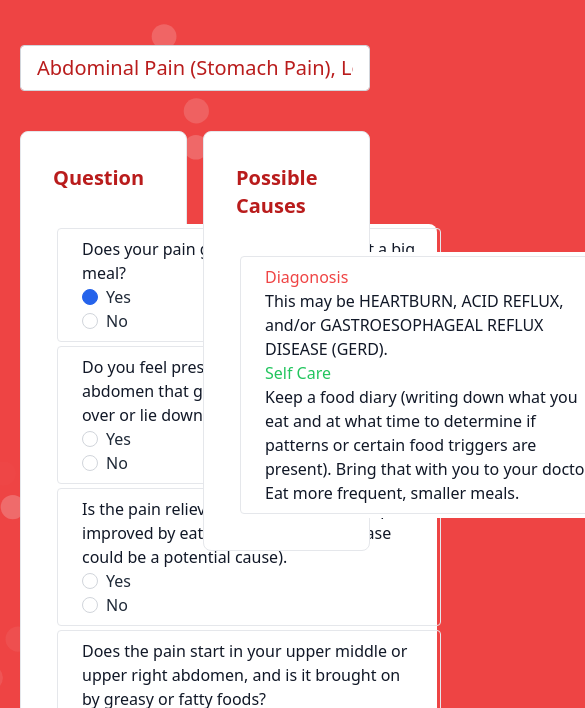
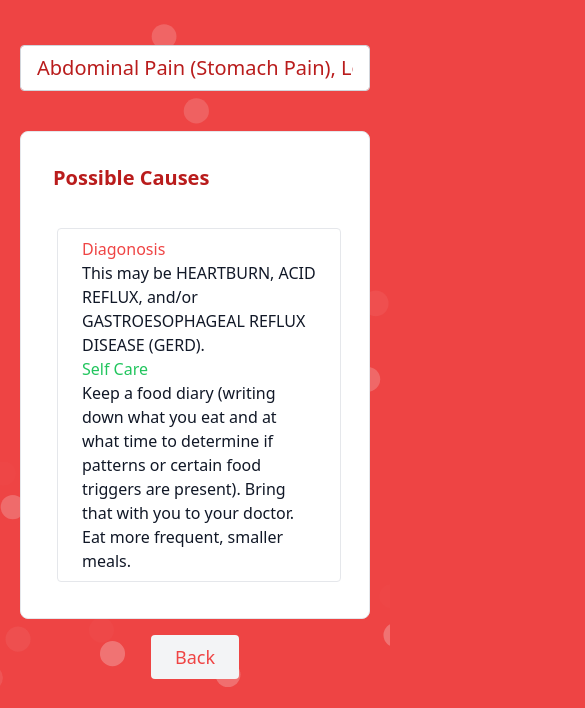
Before and after one commit to surajkushvaha/arogyam, a plain HTML site: page symptomps.html in a window 390 px wide. Both pictures are taken after a click on the radio button 90 px from the left and 420 px from the top of the page. Shown: the part 123-831 px from the top of the page, 585 px wide, since content can reach past the window. Drawn offline with Linux system fonts and the light colour scheme.

Commit message:
made kind of responsive

```diff
--- a/symptomps.html
+++ b/symptomps.html
@@ -31,6 +31,34 @@
         header * {
             color: aliceblue;
         }
+
+        #btnCau {
+            display: none;
+        }
+
+        #Cau,
+        #Que {
+            display: block;
+        }
+
+        @media only screen and (max-width: 650px) {
+
+            #Que,
+            #Cau {
+                grid-column: 1/3;
+                gap: 0;
+                width: auto;
+            }
+
+            #Questions,
+            #possibleQue {
+                width: auto;
+            }
+
+            #Cau {
+                display: none;
+            }
+        }
     </style>
     <script>
         particlesJS.load('particles-js', './Assets/particlesjs-config.json', function () {
@@ -39,8 +67,17 @@
     </script>
     <script src="./Assets/maindata.js"></script>
     <script>
+
         var Symptomps = symptoms
         window.onload = function () {
+            if (window.innerWidth > 650) {
+                var a1 = document.getElementById('Que')
+                var a2 = document.getElementById('Cau')
+                var a3 = document.getElementById('btnCau')
+                a1.style.display = "block"
+                a2.style.display = "block"
+                a3.style.display = "none"
+            }
             var select = document.getElementById("Symptomps");
             for (let i = 0; i < Symptomps.length; i++) {
                 var option = document.createElement('option');
@@ -52,6 +89,14 @@
         }
 
         function selectQue(params) {
+            if (window.innerWidth < 650) {
+                var a1 = document.getElementById('Que')
+                var a2 = document.getElementById('Cau')
+                var a3 = document.getElementById('btnCau')
+                a1.style.display = "block"
+                a2.style.display = "none"
+                a3.style.display = "none"
+            }
             var Question = que[params];
             var listQuestion = document.getElementById('Questions')
             var possibleQue = document.getElementById('possibleQue')
@@ -87,6 +132,15 @@
             listCause.className = "px-6 py-2 border border-gray-200 w-full rounded m-1"
 
             possibleQue.appendChild(listCause)
+
+            if (window.innerWidth < 650) {
+                var a1 = document.getElementById('Que')
+                var a2 = document.getElementById('Cau')
+                var a3 = document.getElementById('btnCau')
+                a1.style.display = "none"
+                a2.style.display = "block"
+                a3.style.display = "block"
+            }
         }
 
 
@@ -96,6 +150,16 @@
             possibleQue.innerHTML = " "
 
 
+        }
+        function backToQue() {
+            if (window.innerWidth < 650) {
+                var a1 = document.getElementById('Que')
+                var a2 = document.getElementById('Cau')
+                var a3 = document.getElementById('btnCau')
+                a1.style.display = "block"
+                a2.style.display = "none"
+                a3.style.display = "none"
+            }
         }
     </script>
 </head>
@@ -152,7 +216,7 @@
 
 
                 </div>
-                <div>
+                <div id="Que">
                     <div class="flex p-4 flex-col justify-center bg-white rounded-lg border border-gray-200">
                         <h1 class="m-4 text-red-700 text-xl font-semibold">Question</h1>
 
@@ -162,7 +226,8 @@
                     </div>
                 </div>
 
-                <div>
+                <div id="Cau">
+
                     <div class="flex p-4 flex-col justify-center bg-white rounded-lg border border-gray-200">
                         <h1 class="m-4 text-red-700 text-xl font-semibold">Possible Causes</h1>
 
@@ -170,7 +235,15 @@
 
                         </ul>
                     </div>
+
                 </div>
+
+
+            </div>
+            <div class="w-100 p-4 flex justify-center">
+                <button id="btnCau"
+                    class=" inline-flex text-red-500 bg-gray-100 border-0 py-2 px-6 focus:outline-none hover:bg-gray-200 rounded text-lg"
+                    onclick="backToQue()">Back</button>
             </div>
         </div>
     </section>
```
